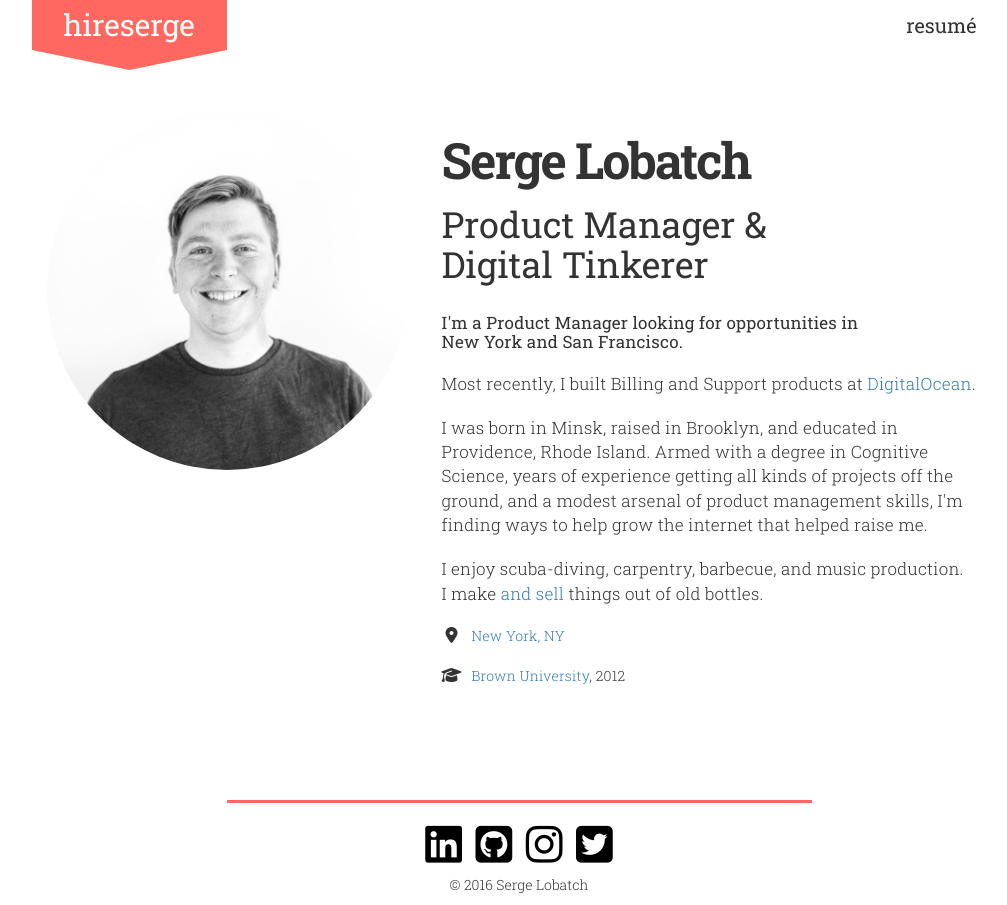
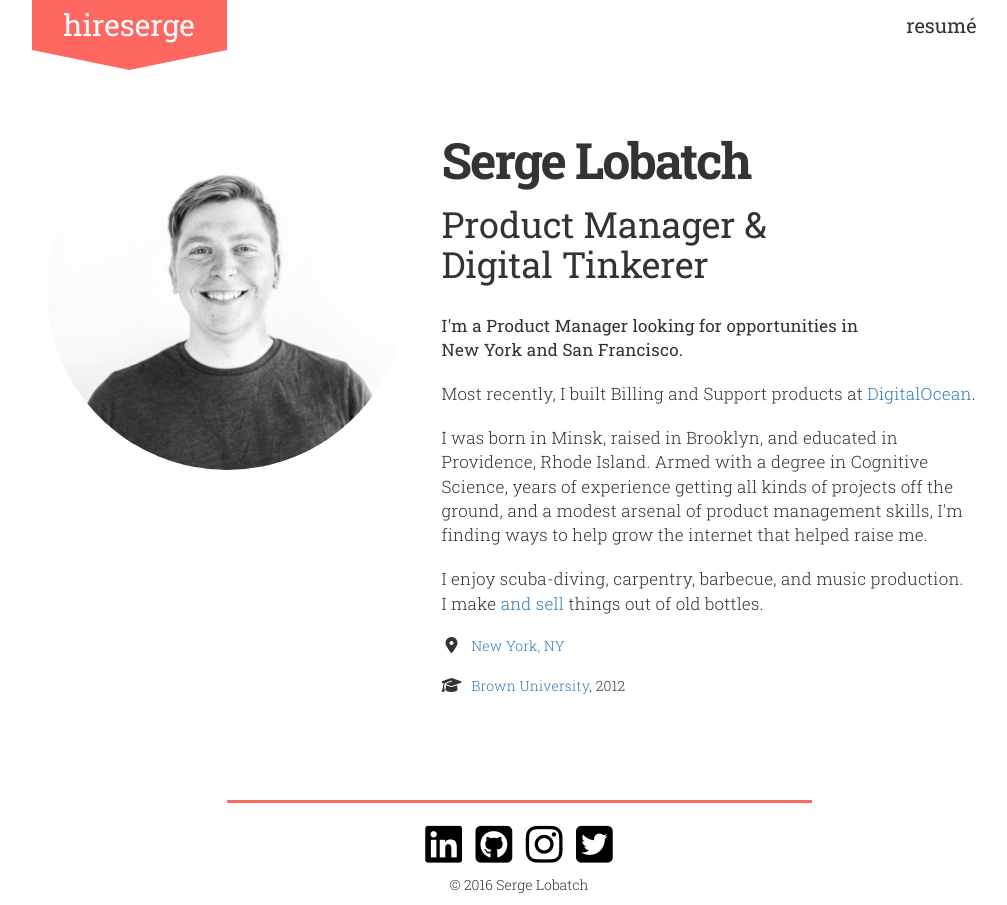
Before and after one commit to slobatch/slobatch.github.io, a Jekyll site: the page built from index.html, in a window 1280 px wide. Shown: the whole page, without its empty margins (121-1128 px from the left). Built offline with Jekyll 4.4.1, drawn with Linux system fonts in a browser that asks for light colours; nearby versions of some CDN libraries.

Commit message:
tweak line height on h3

```diff
--- a/_sass/_homepage.scss
+++ b/_sass/_homepage.scss
@@ -42,7 +42,8 @@
   font-weight: 500;
   color: $text-color;
   padding-top: 10px;
-  letter-spacing: 0.2px
+  letter-spacing: 0.2px;
+  line-height: 1.4;
 }
 
 .main-text-box p{
```
